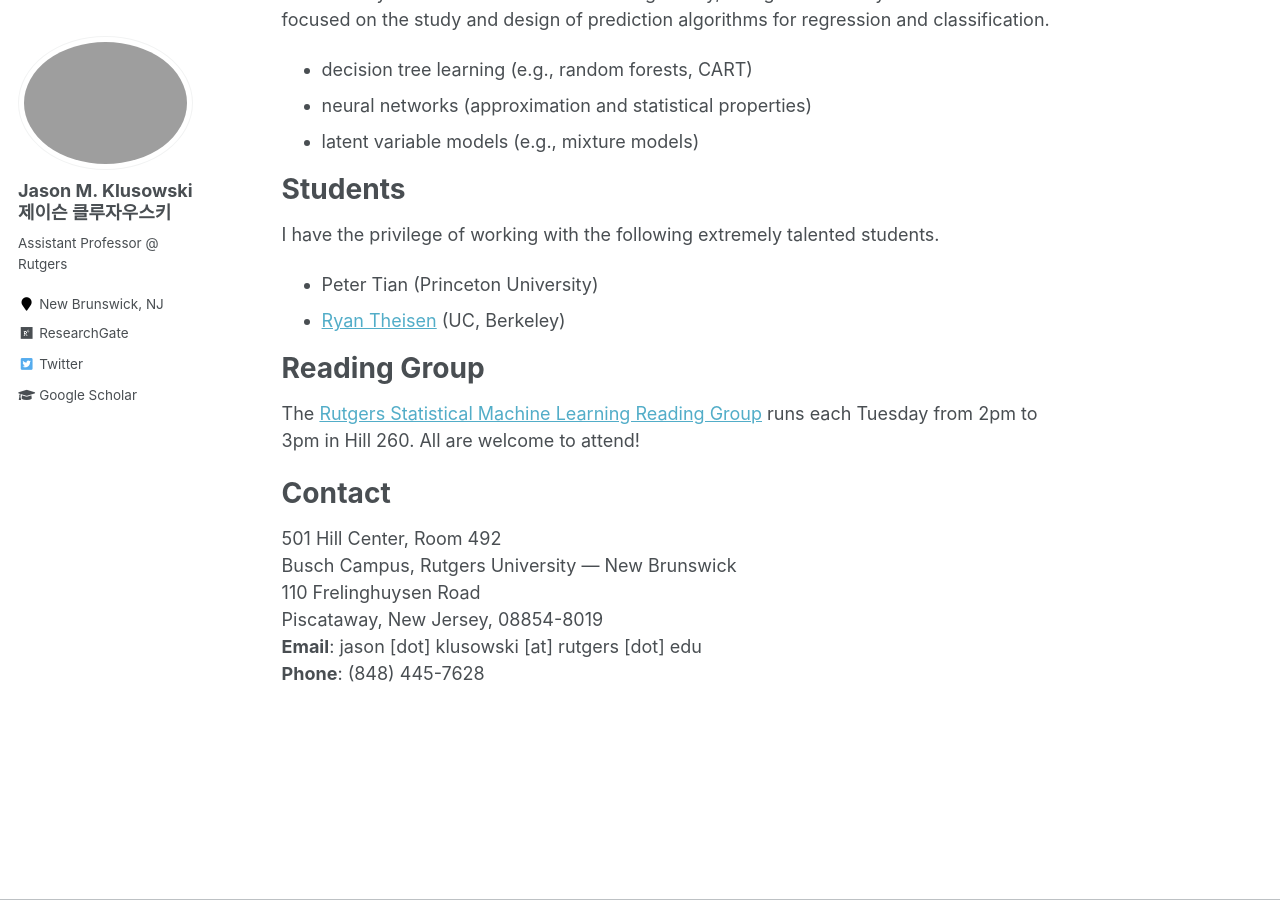
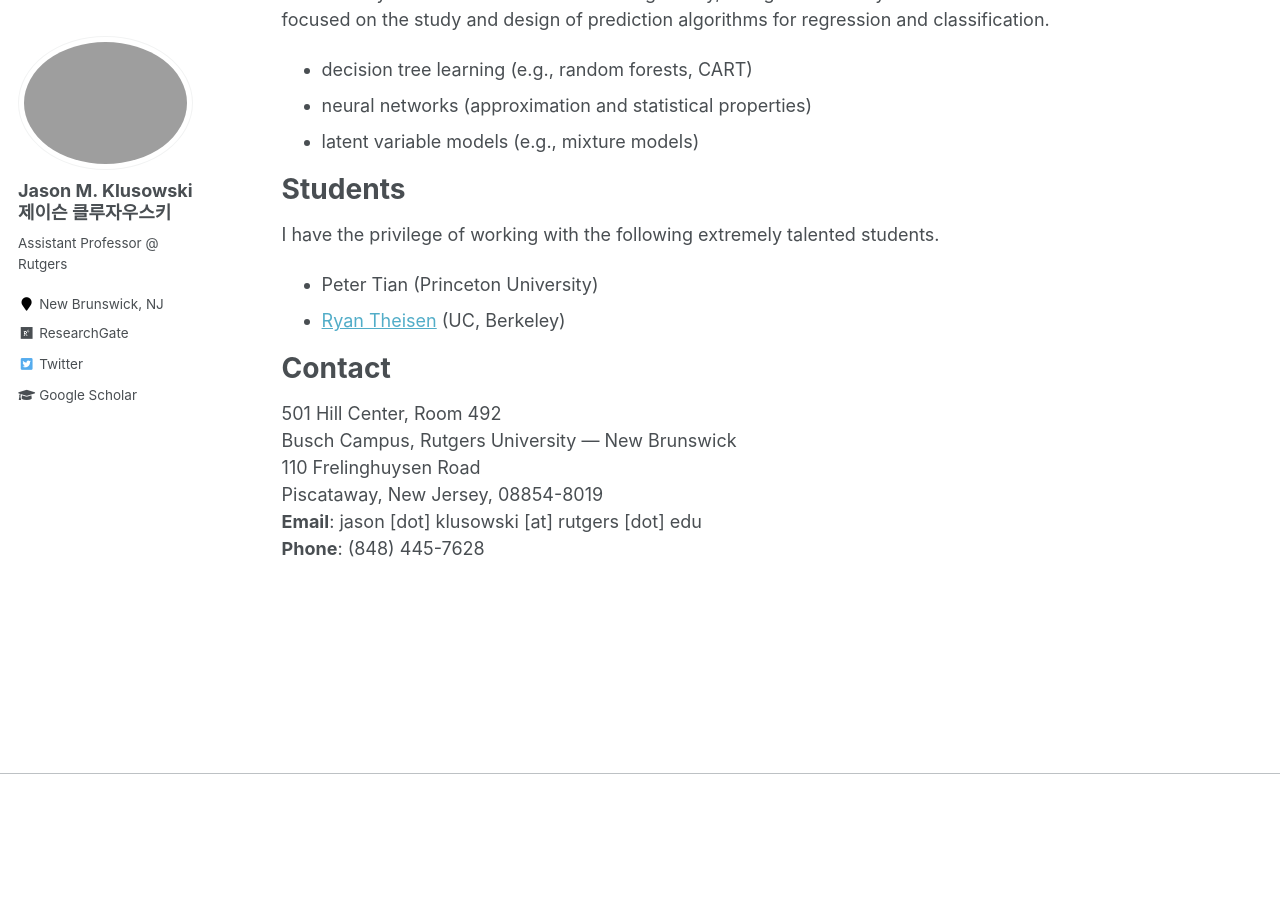
Before and after one commit to jasonklusowski/jasonklusowski.github.io, a Jekyll site: the page built from _pages/about.md, in a window 1280 px wide and 900 px high, scrolled down 765 px. Built offline with Jekyll 4.4.1, drawn with Linux system fonts in a browser that asks for light colours; after the commit the page ends 1539 px from its top, so only the background shows below that.

Commit message:
Update about.md

```diff
--- a/_pages/about.md
+++ b/_pages/about.md
@@ -40,10 +40,6 @@ I have the privilege of working with the following extremely talented students.
 * Peter Tian (Princeton University)
 * [Ryan Theisen](http://ryantheisen.com/) (UC, Berkeley)
 
-Reading Group
-======
-The [Rutgers Statistical Machine Learning Reading Group](http://nineisprime.github.io/sml_reading/) runs each Tuesday from 2pm to 3pm in Hill 260. All are welcome to attend!
-
 Contact
 ======
 
```
